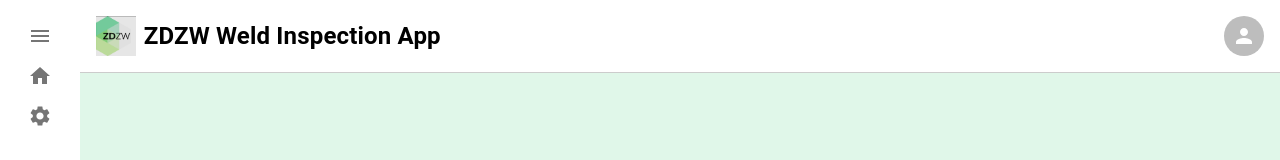
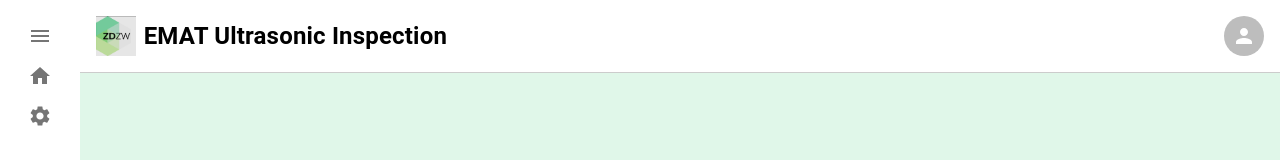
Before and after one commit to miguelmolero/zdzw_client, a React (Vite) app: page /entry-menu in a window 1280 px wide. Shown: the top 160 px of the page. Built offline with nearby package versions, Linux system fonts and the light colour scheme.

Commit message:
Change app name from Header component

```diff
--- a/src/components/Header.tsx
+++ b/src/components/Header.tsx
@@ -12,7 +12,7 @@ const Header : React.FC = () => {
     <Box sx={styles.header}>
       <Box sx={styles.logoContainer}>
         <img src={logo} alt="Logo" style={styles.logo} />
-        <Typography variant="h6" sx={styles.title}>ZDZW Weld Inspection App</Typography>
+        <Typography variant="h6" sx={styles.title}>EMAT Ultrasonic Inspection</Typography>
       </Box>
       <Avatar>
         <PersonIcon />
```
